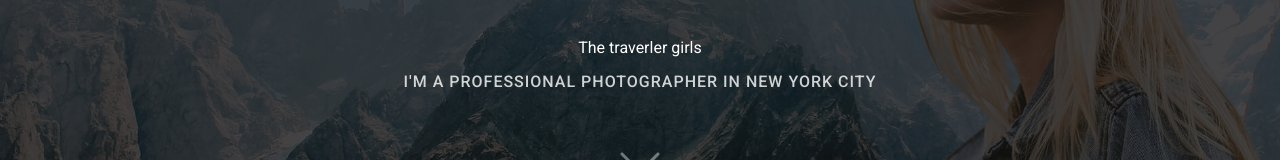
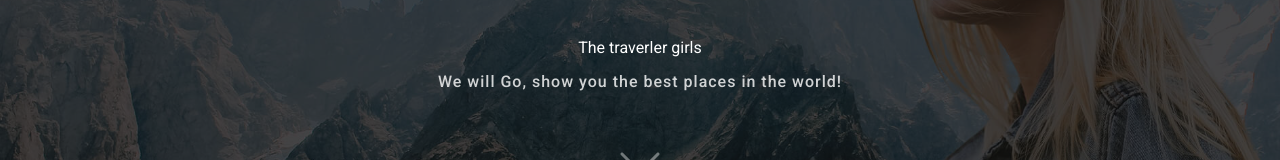
Before and after one commit to Shella0975/IT23-A, a plain HTML site: page index.html in a window 1280 px wide. Shown: the part 314-474 px from the top of the page. Drawn offline with Linux system fonts and the light colour scheme.

Commit message:
Update index.html

```diff
--- a/index.html
+++ b/index.html
@@ -94,7 +94,7 @@
 
       <div class="container text-center" data-aos="fade-up" data-aos-delay="100">
         <h>The traverler girls</h2>
-        <p>I'M A PROFESSIONAL PHOTOGRAPHER IN NEW YORK CITY</p>
+        <p>We will Go, show you the best places in the world!</p>
         <a href="#about" class="btn-scroll" title="Scroll Down"><i class="bi bi-chevron-down"></i></a>
       </div>
 
```
